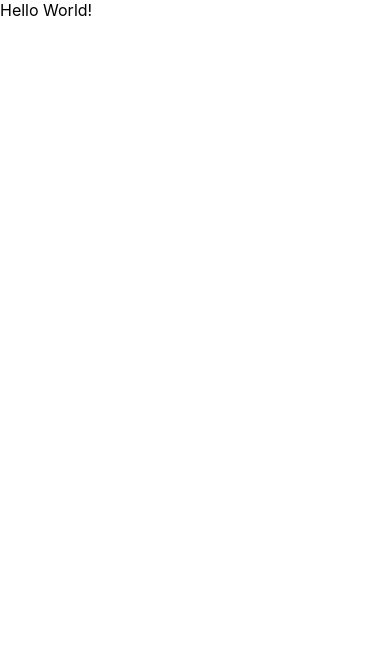
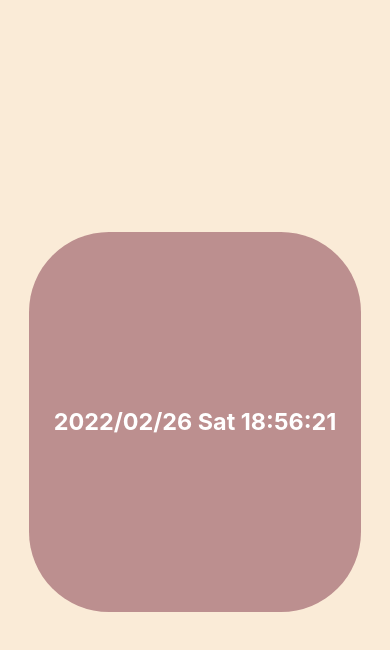
Before and after one commit to firemancha/todo-front, a React (Create React App) app: page / in a window 390 px wide. Shown: the top 650 px of the page. Built offline with nearby package versions, Linux system fonts and the light colour scheme.

Commit message:
반응형 시계 구현

```diff
--- /dev/null
+++ b/src/App.css
@@ -0,0 +1,38 @@
+* {
+  margin: 0;
+  padding: 0;
+  font-family: -apple-system, BlinkMacSystemFont, "Segoe UI", Roboto, Oxygen,
+    Ubuntu, Cantarell, "Open Sans", "Helvetica Neue", sans-serif;
+}
+
+body {
+  height: 100vh;
+  width: 100vw;
+  background-color: antiquewhite;
+}
+
+#root {
+  height: 100%;
+  width: 100%;
+}
+
+.today-wrapper {
+  display: flex;
+  align-items: center;
+  justify-content: center;
+  height: 100%;
+}
+
+.today {
+  display: flex;
+  align-items: center;
+  justify-content: center;
+  width: 85%;
+  height: 45%;
+  background-color: rosybrown;
+  border-radius: 5rem;
+
+  font-size: 6vmin;
+  font-weight: bold;
+  color: white;
+}
--- a/src/App.js
+++ b/src/App.js
@@ -1,5 +1,46 @@
+import { useState } from "react";
+import { useEffect } from "react";
+import "./App.css";
+
 function App() {
-  return <div>Hello World!</div>;
+  const [today, setToday] = useToday();
+  return (
+    <div className="today-wrapper">
+      <div className="today">{today}</div>
+    </div>
+  );
+}
+
+function clip(param) {
+  return param < 10 ? "0" + param.toString() : param;
+}
+
+function useToday() {
+  const [today, setToday] = useState("");
+
+  useEffect(() => {
+    const timeout = setTimeout(() => {
+      const week = ["Sun", "Mon", "Tue", "Wed", "Thu", "Fri", "Sat"];
+      let now = new Date();
+      let todayYear = now.getFullYear();
+      let todayMonth = now.getMonth();
+      let todayDate = now.getDate();
+      let dayOfWeek = week[now.getDay()];
+      let hours = now.getHours();
+      let minutes = now.getMinutes();
+      let seconds = now.getSeconds();
+
+      setToday(
+        `${todayYear}/${clip(todayMonth)}/${clip(
+          todayDate
+        )} ${dayOfWeek} ${clip(hours)}:${clip(minutes)}:${clip(seconds)}`
+      );
+    }, 1000);
+
+    return () => clearTimeout(timeout);
+  }, [today]);
+
+  return [today, setToday];
 }
 
 export default App;
--- a/src/index.css
+++ /dev/null
@@ -1,13 +0,0 @@
-body {
-  margin: 0;
-  font-family: -apple-system, BlinkMacSystemFont, 'Segoe UI', 'Roboto', 'Oxygen',
-    'Ubuntu', 'Cantarell', 'Fira Sans', 'Droid Sans', 'Helvetica Neue',
-    sans-serif;
-  -webkit-font-smoothing: antialiased;
-  -moz-osx-font-smoothing: grayscale;
-}
-
-code {
-  font-family: source-code-pro, Menlo, Monaco, Consolas, 'Courier New',
-    monospace;
-}
--- a/src/index.js
+++ b/src/index.js
@@ -1,6 +1,5 @@
 import React from "react";
 import ReactDOM from "react-dom";
-import "./index.css";
 import App from "./App";
 
 ReactDOM.render(
```
